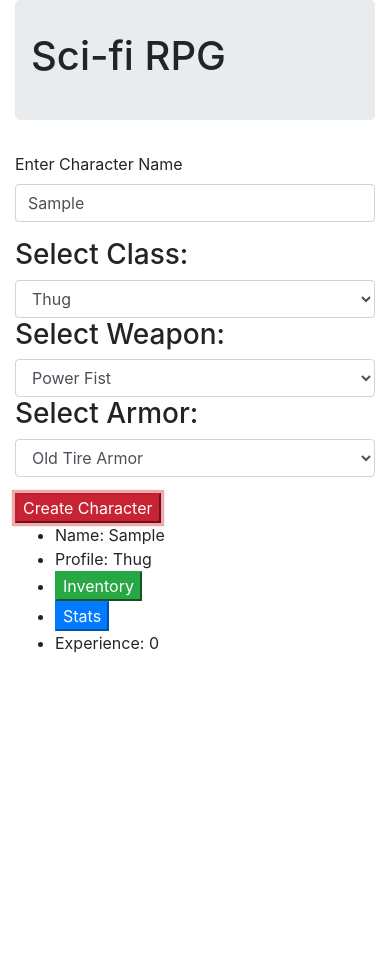
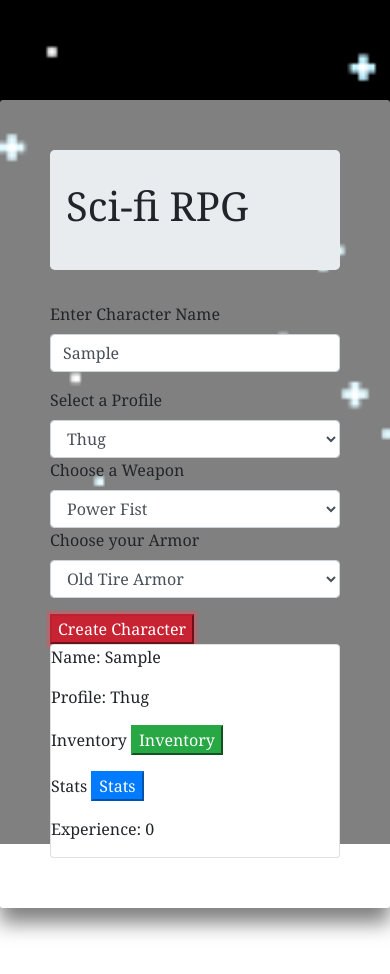
Before and after one commit to jasonkhan99/RPG, a website built with webpack: page src/index.html in a window 390 px wide. Both pictures are taken after typing "Sample" into the empty fields and a click on the button "Create Character". Before the commit the page ends 844 px from the top, so only its background shows below. Built offline with nearby package versions, Linux system fonts and the light colour scheme; a web font is replaced by a local one.

Commit message:
add click and toggle function for character stats as well as some css styling

```diff
--- a/package.json
+++ b/package.json
@@ -20,6 +20,8 @@
     "css-loader": "^3.2.0",
     "eslint": "^6.3.0",
     "eslint-loader": "^3.0.0",
+    "file-loader": "^1.1.6",
+    "html-loader": "^0.5.5",
     "html-webpack-plugin": "^3.2.0",
     "jest": "^24.9.0",
     "style-loader": "^1.0.0",
--- a/src/index.html
+++ b/src/index.html
@@ -2,6 +2,7 @@
 <html>
 
   <head>
+    <link href="https://fonts.googleapis.com/css2?family=MuseoModerno:wght@300;600&family=Noto+Serif&family=Odibee+Sans&family=Roboto+Condensed&display=swap" rel="stylesheet">
     <title>RPG</title>
   </head>
 
@@ -16,19 +17,19 @@
           <input id="name" type="text" class="form-control">
         </div>
         <div class="form-group">
-          <h3>Select Class:</h3>
+          <label for="profile">Select a Profile</label>
           <select class="form-control" id="profile">
             <option>Thug</option>
             <option>Hacker</option>
             <option>Gun Slinger</option>
           </select>
-          <h3>Select Weapon:</h3>
+          <label for="weapon">Choose a Weapon</label>
           <select class="form-control" id="weapon">
             <option>Power Fist</option>
             <option>Key Board</option>
             <option>USB Rifle</option>
           </select>
-          <h3>Select Armor:</h3>
+          <label for="armor">Choose your Armor</label>
           <select class="form-control" id="armor">
             <option>Old Tire Armor</option>
             <option>Scrap Metal Armor</option>
@@ -37,9 +38,18 @@
         </div>
         <button id="submit" class="btn-danger">Create Character</button>
       </form>
-      <ul id="output">
-
-      </ul>
+      <div class="row">
+        <div class="col-md-6">
+          <div class="card">
+            <div id="characterDisplay">
+              <p>Name: <span id="currentName"></span></p>
+              <p>Profile: <span id="currentProfile"></span></p>
+              <p>Inventory <span id="currentInventory"></span></p>
+              <p>Stats <span id="currentStats"></span></p>
+              <p>Experience: <span id="currentExperience"></span></p>
+            </div>
+            <!-- <ul id="output">
+            </ul> -->
             <div id="inventoryDisplay">
               <p>Weapon: <span id="currentWeapon"></span></p>
               <p>Armor: <span id="currentArmor"></span></p>
@@ -53,6 +63,9 @@
               <p>Speed: <span id="currentSpeed"></span></p>
             </div>
           </div>
+        </div>
+      </div>
+    </div>
   </body>
 
 </html>
--- a/src/main.js
+++ b/src/main.js
@@ -18,7 +18,13 @@ $(document).ready(function () {
     character.addWeapon();
     character.addArmor();
     console.log(character);
-    $("ul#output").append("<li>Name: " + inputtedName + "</li><li>Profile: " + inputtedProfile + "</li><li><button id='showInventory' class='btn-success'>Inventory</button></li><li><button id='showStats' class='btn-primary'>Stats</li><li>Experience: " + experience + "</li>");
+    $("#characterDisplay").show();
+    $("#currentName").text(character.name);
+    $("#currentProfile").text(character.profile);
+    $("#currentInventory").html("<button id='showInventory' class='btn-success'>Inventory</button>");
+    $("#currentStats").html("<button id='showStats' class='btn-primary'>Stats</button>");
+    $("#currentExperience").text(character.experience);
+    // $("ul#output").append("<li>Name: " + inputtedName + "</li><li>Profile: " + inputtedProfile + "</li><li><button id='showInventory' class='btn-success'>Inventory</button></li><li><button id='showStats' class='btn-primary'>Stats</li><li>Experience: " + experience + "</li>");
     $("#showInventory").click(function() {
       $("#inventoryDisplay").toggle();
       $("#currentWeapon").text(character.inventory.weapon);
--- a/src/styles.css
+++ b/src/styles.css
@@ -1,3 +1,22 @@
-#inventoryDisplay, #statDisplay {
+#inventoryDisplay, #statDisplay, #characterDisplay {
   display: none;
 }
+
+body {
+  box-sizing: border-box;
+  padding-top: 50px;
+  padding-bottom: 100px;
+  background-image: url(../img/space-pixel.jpg);
+  background-attachment: fixed;
+  background-repeat: no-repeat;
+  background-size: cover;
+  font-family: 'Noto Serif', serif;
+}
+
+.container {
+  background: rgba(255, 255, 255, .5);
+  box-shadow: 0 15px 20px rgba(0, 0, 0, .5);
+  padding: 50px;
+  margin-top: 50px;
+  border-radius: 3px;
+}
--- a/webpack.config.js
+++ b/webpack.config.js
@@ -25,6 +25,24 @@ module.exports = {
   module: {
     rules: [
       {
+        test: /\.(gif|png|jpe?g)$/,
+        use: [
+          {
+            loader: 'file-loader',
+            options: {
+              name: '[name].[ext]',
+              outputPath: 'assets/images/'
+            }
+          }
+        ]
+      },
+      {
+        test:/\.html$/,
+        use: [
+          'html-loader'
+        ]
+      },
+      {
         test: /\.css$/,
         use: [
           'style-loader',
```
Also changed, not shown: img/space-pixel.jpg (added), 1 other file. Lines whose indentation alone changed are shown as unchanged.
